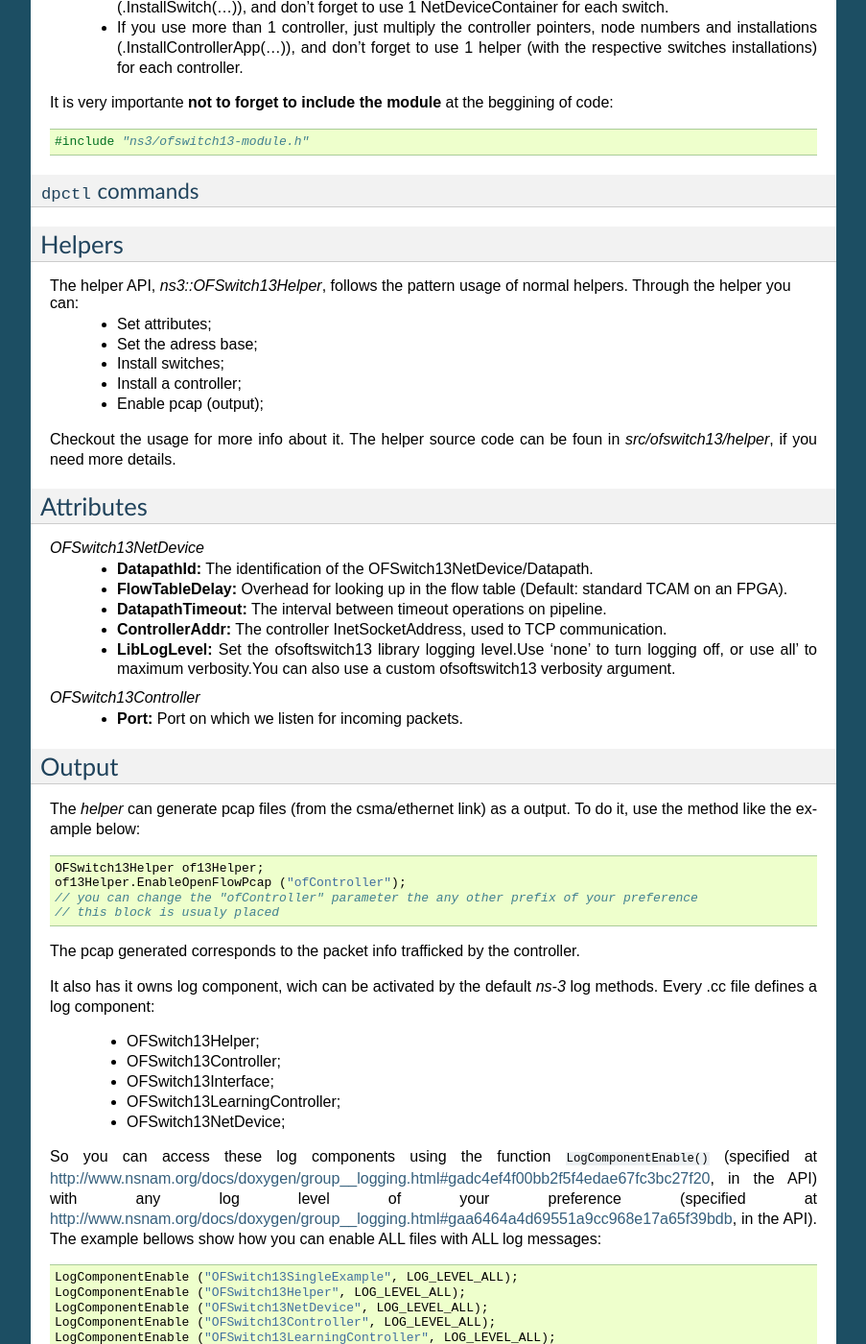
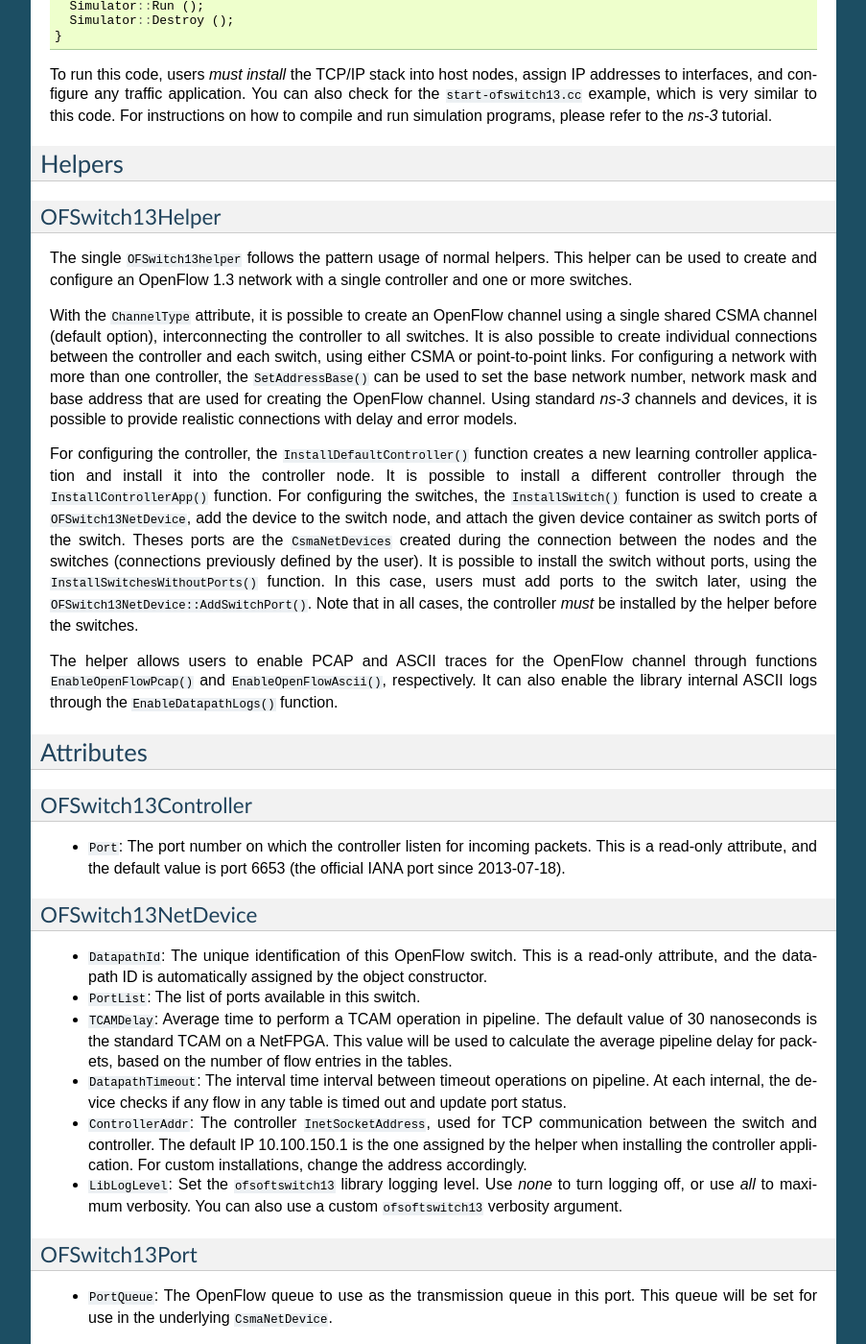
Before and after one commit to ljerezchaves/ofswitch13, a Sphinx documentation site: the page built from doc/source/ofswitch13-usage.rst, in a window 1280 px wide and 1400 px high, scrolled down 2757 px. Shown: the whole window at 96% size, without its empty margins (198-1101 px from the left). Built offline with Sphinx 7.4.7, drawn with Linux system fonts in a browser that asks for light colours; formulas are drawn with MathJax 3; some of the changed text lies outside the part shown.

Commit message:
Writing doc. Finishing basic documentation.

```diff
--- a/doc/source/ofswitch13-usage.rst
+++ b/doc/source/ofswitch13-usage.rst
@@ -10,7 +10,6 @@
    ============= Subsection (#.#.#)
    ############# Paragraph (no number)
 
-
 Building the Module
 ===================
 
@@ -20,7 +19,7 @@
 must be compiled as a *static library* and get proper linked with |ns3|
 simulator.
 
-Currently, the user must download and compile the code manually.  Follow the
+Currently, the user must download and compile the code manually. Follow the
 instructions below to compile and link the |ns3| simulator to the
 ``ofsoftswitch13`` library. *These instructions have been tested on Ubuntu
 14.04.3 LTS. Other distributions or versions may require different steps.*
@@ -137,172 +136,274 @@
 
 That's it! Enjoy your |ns3| fresh compilation with OpenFlow 1.3 capabilities.
 
-
 Basic usage
 ===========
 
+Here is the minimal simulation program that is needed simulate an OpenFlow 1.3
+environment. This code connects two hosts to a single switch using CSMA links,
+and install the switch and the controller using the ``OFSwitch13Helper``.
 
-Here goes a general code example::
+.. code-block:: cpp
 
-    // Nodes and Links Configuration:
+  // Initial boilerplate
+  #include "ns3/core-module.h"
+  #include "ns3/network-module.h"
+  #include "ns3/internet-module.h"
+  #include "ns3/csma-module.h"
+  #include "ns3/ofswitch13-module.h"
+
+  using namespace ns3;
+
+  int
+  main (int argc, char *argv[])
+  {
+    // Creating two host nodes
     NodeContainer hosts;
     hosts.Create (2);
 
-    NodeContainer switches;
-    switches.Create (1);
+    // Create a switch node
+    Ptr<Node> switchNode = CreateObject<Node> ();
 
-    NodeContainer controller;
-    controller.Create (1);
+    // Create a controller node
+    Ptr<Node> controllerNode = CreateObject<Node> ();
 
+    // Using a CsmaHelper to connect the host nodes to the switch.
     CsmaHelper csmaHelper;
     NetDeviceContainer hostDevices;
-    NetDeviceContainer switchDevices;
+    NetDeviceContainer switchPorts;
     for (size_t i = 0; i < hosts.GetN (); i++)
-    {
-        NetDeviceContainer link = csmaHelper.Install (NodeContainer (hosts.Get (i), switches.Get(0)));
+      {
+        NodeContainer pair (hosts.Get (i), switchNode);
+        NetDeviceContainer link = csmaHelper.Install (pair);
         hostDevices.Add (link.Get (0));
-        switchDevices.Add (link.Get (1));
-    }
+        switchPorts.Add (link.Get (1));
+      }
 
-    ////////////////////////////
-    // ofSwitch13 Configuration:
+    // Configure the OpenFlow network, installing the controller and switch
+    Ptr<OFSwitch13Helper> of13Helper = CreateObject<OFSwitch13Helper> ();
+    of13Helper->InstallDefaultController (controllerNode);
+    of13Helper->InstallSwitch (switchNode, switchPorts);
 
-    // First of all, we need to create 2 pointers, to the controller
-    // and switches nodes.
-    Ptr<Node> of13ControllerNode = controller.Get(0);
-    Ptr<Node> of13SwitchNode = switches.Get(0);
+    // Other configurations: TCP/IP stack, apps, monitors, etc.
+    // ...
 
-    // Then, we just create and use the helper
-    OFSwitch13Helper of13Helper; // creates a Helper
-    of13Helper.InstallControllerApp (of13ControllerNode); // installs the controller
-    of13Helper.InstallSwitch (of13SwitchNode, switchDevices); // installs the switches
-    ////////////////////////////
-
-    // Other configurations (apps, ip/tcp, etc)
-    ...
-
-    // Simulating
+    // Simulate
+    Simulator::Stop (Seconds (10));
     Simulator::Run ();
     Simulator::Destroy ();
+  }
 
-*OBS:*
-    * The example above explain nothing more than how to use and configure the *of13switch* module. If you need exmplanation about other details, please checkout the |ns3| tutorial.
-    * If you use more than 1 switch, just multiply the switch pointers, node numbers and installations (.InstallSwitch(...)), and don't forget to use 1 NetDeviceContainer for each switch.
-    * If you use more than 1 controller, just multiply the controller pointers, node numbers and installations (.InstallControllerApp(...)), and don't forget to use 1 helper (with the respective switches installations) for each controller.
+To run this code, users *must install* the TCP/IP stack into host nodes, assign
+IP addresses to interfaces, and configure any traffic application. You can also
+check for the ``start-ofswitch13.cc`` example, which is very similar to this
+code. For instructions on how to compile and run simulation programs, please
+refer to the |ns3| tutorial.
 
-It is very importante **not to forget to include the module** at the beggining of code::
+Helpers
+=======
 
-    #include "ns3/ofswitch13-module.h"
+OFSwitch13Helper
+################
+
+The single ``OFSwitch13helper`` follows the pattern usage of normal helpers.
+This helper can be used to create and configure an OpenFlow 1.3 network with a
+single controller and one or more switches.
+
+With the ``ChannelType`` attribute, it is possible to create an OpenFlow
+channel using a single shared CSMA channel (default option), interconnecting
+the controller to all switches. It is also possible to create individual
+connections between the controller and each switch, using either CSMA or
+point-to-point links. For configuring a network with more than one controller,
+the ``SetAddressBase()`` can be used to set the base network number, network
+mask and base address that are used for creating the OpenFlow channel. Using
+standard |ns3| channels and devices, it is possible to provide realistic
+connections with delay and error models.
+
+For configuring the controller, the ``InstallDefaultController()`` function
+creates a new learning controller application and install it into the
+controller node. It is possible to install a different controller through the
+``InstallControllerApp()`` function. For configuring the switches, the
+``InstallSwitch()`` function is used to create a ``OFSwitch13NetDevice``, add
+the device to the switch node, and attach the given device container as switch
+ports of the switch. Theses ports are the ``CsmaNetDevices`` created during
+the connection between the nodes and the switches (connections previously
+defined by the user). It is possible to install the switch without ports, using
+the ``InstallSwitchesWithoutPorts()`` function. In this case, users must add
+ports to the switch later, using the ``OFSwitch13NetDevice::AddSwitchPort()``.
+Note that in all cases, the controller *must* be installed by the helper before
+the switches.
+
+The helper allows users to enable PCAP and ASCII traces for the OpenFlow
+channel through functions ``EnableOpenFlowPcap()`` and
+``EnableOpenFlowAscii()``, respectively. It can also enable the library
+internal ASCII logs through the ``EnableDatapathLogs()`` function.
+
+Attributes
+==========
+
+OFSwitch13Controller
+####################
+
+* ``Port``: The port number on which the controller listen for incoming
+  packets. This is a read-only attribute, and the default value is port 6653
+  (the official IANA port since 2013-07-18).
+
+OFSwitch13NetDevice
+###################
+
+* ``DatapathId``: The unique identification of this OpenFlow switch. This is a
+  read-only attribute, and the datapath ID is automatically assigned by the
+  object constructor.
+
+* ``PortList``: The list of ports available in this switch.
+
+* ``TCAMDelay``: Average time to perform a TCAM operation in pipeline. The
+  default value of 30 nanoseconds is the standard TCAM on a NetFPGA. This value
+  will be used to calculate the average pipeline delay for packets, based on
+  the number of flow entries in the tables.
+
+* ``DatapathTimeout``: The interval time interval between timeout operations on
+  pipeline. At each internal, the device checks if any flow in any table is
+  timed out and update port status.
+
+* ``ControllerAddr``: The controller ``InetSocketAddress``, used for TCP
+  communication between the switch and controller. The default IP 10.100.150.1
+  is the one assigned by the helper when installing the controller application.
+  For custom installations, change the address accordingly.
+
+* ``LibLogLevel``: Set the ``ofsoftswitch13`` library logging level. Use *none*
+  to turn logging off, or use *all* to maximum verbosity. You can also use a
+  custom ``ofsoftswitch13`` verbosity argument.
+
+OFSwitch13Port
+##############
+
+* ``PortQueue``: The OpenFlow queue to use as the transmission queue in this
+  port. This queue will be set for use in the underlying ``CsmaNetDevice``.
+
+OFSwitch13Queue
+###############
+
+* ``QueueList``: The list of internal queues associated to this port queue.
+
+* ``Scheduling``: The output queue scheduling algorithm. Currently, only the
+  priority algorithm is available.
+
+OFSwitch13Helper
+################
+
+* ``ChannelType``: The configuration used to create the OpenFlow channel. Users
+  can select between a single shared CSMA connection, of dedicated connection
+  between the controller and each switch, using CSMA or point-to-point links.
+
+* ``ChannelDataRate``: The data rate to be used for the OpenFlow channel.
+
+Output
+======
+
+This module relies on the |ns3| tracing subsystem for output. The helper allow
+users to enable PCAP and ASCII traces for the ``NetDevices`` used as switch
+ports and for the OpenFlow channel. It is also possible to enable the internal
+``ofsoftswitch13`` library ASCII logging mechanism, using the
+``EnableDatapathLogs()`` helper function for all devices, or the
+``SetLibLogLevel()`` device function for individual device logging.
+
+Advanced Usage
+==============
+
+Extending the controller
+########################
+
+The ``OFSwitch13Controller`` base class provides the basic interface for
+controller implementation.  For sending OpenFlow messages to the switches,
+there are functions for *barrier request* and *echo request* messages.
+Furthermore, the ``DpctlCommand()`` function can be used by derived controllers
+to convert a variety of ``dpctl`` commands into OpenFlow messages and send it
+to the target switch.
+
+The controller uses OpenFlow message handlers to process different OpenFlow
+message received from the switches.  Some handler methods can not be
+overwritten by derived class (like echo request and reply), as they must behave
+as already implemented. In contrast, ``HandlePacketIn()`` *must be implementd
+by the derived controller*, to proper handle packets sent from switch to
+controller. The current implementation of other virtual methods does nothing:
+just free the received message and returns 0. Derived controllers can
+reimplement them as they wish. Note that handlers *must* free received messages
+(msg) when everything is fine. For ``HandleMultipartReply()`` implementation,
+note that there are several types of multipart replies. Derived controllers can
+filter by the type they wish.
+
+In the ``OFSwitch13LearningController`` implementation, the
+``HandlePacketIn()`` function is used to handle packet-in messages sent from
+switch to this controller. It look for L2 switching information, update the
+structures and send a packet-out back to the switch. The
+``HandleFlowRemoved()`` is used to handle expired flow entries notified by the
+switch to this controller. It looks for L2 switching information and removes
+associated entry. Developers are encouraged to study the library internal
+structures to better understand the handlers' implementation.
 
 ``dpctl`` commands
 ##################
 
+For constructing OpenFlow messages and send to the switches, the controller
+relies on the ``dpctl`` utility to simplify the process. This is a management
+utility that enable some control over the OpenFlow switch. With this tool it is
+possible to add flows to the flow table, query for switch features and status,
+and change other configurations.
 
-Helpers
-=======
+Check the `utility documentation
+<https://github.com/CPqD/ofsoftswitch13/wiki/Dpctl-Documentation>`_ for details
+on how to create the commands. Note that the documentation is intended for
+terminal usage in unix systems, which is a little different from the usage in
+the ``DpctlCommand()`` function. For this module, consider on the command and
+the arguments.
 
-The helper API, *ns3::OFSwitch13Helper*,  follows the pattern usage of normal helpers. Through the helper you can:
-    * Set attributes;
-    * Set the adress base;
-    * Install switches;
-    * Install a controller;
-    * Enable pcap (output);
+External controller
+###################
 
-Checkout the usage for more info about it.
-The helper source code can be foun in `src/ofswitch13/helper`, if you need more details.
-
-Attributes
-==========
-
-*OFSwitch13NetDevice*
-    * **DatapathId:** The identification of the OFSwitch13NetDevice/Datapath.
-    * **FlowTableDelay:** Overhead for looking up in the flow table (Default: standard TCAM on an FPGA).
-    * **DatapathTimeout:** The interval between timeout operations on pipeline.
-    * **ControllerAddr:** The controller InetSocketAddress, used to TCP communication.
-    * **LibLogLevel:** Set the ofsoftswitch13 library logging level.Use 'none' to turn logging off, or use all' to maximum verbosity.You can also use a custom ofsoftswitch13 verbosity argument.
-
-*OFSwitch13Controller*
-    * **Port:** Port on which we listen for incoming packets.
-
-Output
-======
-
-The *helper* can generate pcap files (from the csma/ethernet link) as a output.
-To do it, use the method like the example below::
-
-    OFSwitch13Helper of13Helper;
-    of13Helper.EnableOpenFlowPcap ("ofController");
-    // you can change the "ofController" parameter the any other prefix of your preference
-    // this block is usualy placed
-
-The pcap generated corresponds to the packet info trafficked by the controller.
-
-It also has it owns log component, wich can be activated by the default |ns3| log methods.
-Every .cc file defines a log component:
-    * OFSwitch13Helper;
-    * OFSwitch13Controller;
-    * OFSwitch13Interface;
-    * OFSwitch13LearningController;
-    * OFSwitch13NetDevice;
-
-So you can access these log components using the function ``LogComponentEnable()`` (specified at http://www.nsnam.org/docs/doxygen/group__logging.html#gadc4ef4f00bb2f5f4edae67fc3bc27f20, in the API) with any log level of your preference (specified at http://www.nsnam.org/docs/doxygen/group__logging.html#gaa6464a4d69551a9cc968e17a65f39bdb, in the API).
-The example bellows show how you can enable ALL files with ALL log messages::
-    LogComponentEnable ("OFSwitch13SingleExample", LOG_LEVEL_ALL);
-    LogComponentEnable ("OFSwitch13Helper", LOG_LEVEL_ALL);
-    LogComponentEnable ("OFSwitch13NetDevice", LOG_LEVEL_ALL);
-    LogComponentEnable ("OFSwitch13Controller", LOG_LEVEL_ALL);
-    LogComponentEnable ("OFSwitch13LearningController", LOG_LEVEL_ALL);
-    LogComponentEnable ("OFSwitch13Interface", LOG_LEVEL_WARN);
-
-
-Advanced Usage
-==============
-
-Go into further details (such as using the API outside of the helpers)
-in additional sections, as needed.
-
-Enable library log.
-
-
-Extending the controller
-########################
-
-
-Connecting to an external controller
-####################################
-To do...
-
+Considering that the OpenFlow messages traversing the OpenFlow channel follows
+the standard wire format, it is possible to use the |ns3| ``TapBridge`` module
+to integrate an external OpenFlow 1.3 controller, running on the local system,
+to the simulated environment. The experimental ``external-controller.cc``
+example was designed to provide this integration. However, this example has not
+been tested and validated yet.
 
 Examples
 ========
 
+The examples are located in `src/ofswitch13/examples`.
 
+* **chain-ofswitch13.cc**: Two hosts and a chain of N OpenFlow 1.3 switches
+  with a single controller. Traffic flows from host H0 to H1 through all
+  switches.
 
-The examples are located in `src/ofswitch13/examples`.
-Here goes a fast description:
-    * **single-ofswitch13.cc:** 2 hosts in 1 switch, and 1 controller;
-    * **double-ofswitch13.cc:** 2 switches with 1 host (each), and 1 controller;
-    * **star-ofswitch13.cc:** n hosts in 1 switch, and 1 controller;
-    * **chain-ofswitch13.cc:** n switches with 2 hosts in each extreme, and 1 controller;
-    * **dual-controller-ofswitch13.cc:** 4 switches with 1 host (each), and 2 controllers;
-    * **external-controller.cc:** 2 hosts in 1 switch, and 1 external controller;
-*OBS:* In all cases `n` is a settable parameter.
+* **start-ofswitch13.cc**: N hosts connected to a single switch with a single
+  controller. Traffic flows between two random hosts.
 
-We also have a controller implementation example: `ofswitch13-learning-controller`.
-You can find it in `src/ofswitch13/model`. With 2 files (.cc and .h), the learning controller is a exemple that shows how to create a simple controller wich works as a default switch.
+* **dual-controller.cc**: Four switches connected in line, with a single
+  attached to each one. The first pair of switches are controlled by one
+  controller while the other pair are managed by a second controller. Traffic
+  flows from host H0 to host H2.
+
+* **external-controller.cc**: A single switch connected to a external
+  controller over a ``TapBridge``. The default configuration expects a
+  controller on you local machine at port 6653. *This example requires more
+  tests and validation.*
 
 Troubleshooting
 ===============
 
-More than 1 controller can be complicated at the beginning, so watch out:
-    * For n controllers, use n helpers;
-    * In each helper, install each controller and every switch that is connect to that controller;
+* If your simulation go into an infinite loop, check for the required
+  ``Simulator::Stop()`` command to schedule the time delay until the Simulator
+  should stop.
 
-If you're using more than one helper, don't forget to change the adress base, otherwise you can have errors or bugs.
-    * for this use the helper method `SetAddressBase (Ipv4Address network, Ipv4Mask mask);`
+* Note that the Spanning Tree Protocol part of 802.1D is not implemented in the
+  ``OFSwitch13LearningController``. Therefore, you have to be careful not to
+  create bridging loops, or else the network will collapse.
 
-More doubts? Checkout the examples or the Usage example.
-
-Note that the Spanning Tree Protocol part of 802.1D is not implemented in the ``OFSwitch13LearningController``. Therefore, you have to be careful not to create bridging loops, or else the network will collapse.
-
-problem packet print?
+* For simulating scenarios with more than one OpenFlow controller configured
+  with the ``OFSwtich13Helper``, use a different helper instance for each
+  controller, and don't forget to change the default controller address with
+  the ``SetAddressBase()``. Note that the current implementation don't support
+  multiple controller, so each switch must be associated with a single
+  controller.
```
Also changed, not shown: other parts of doc/source/ofswitch13-usage.rst (+1 -1 lines), doc/source/ofswitch13-description.rst (+42 -35 lines), 2 other files.
